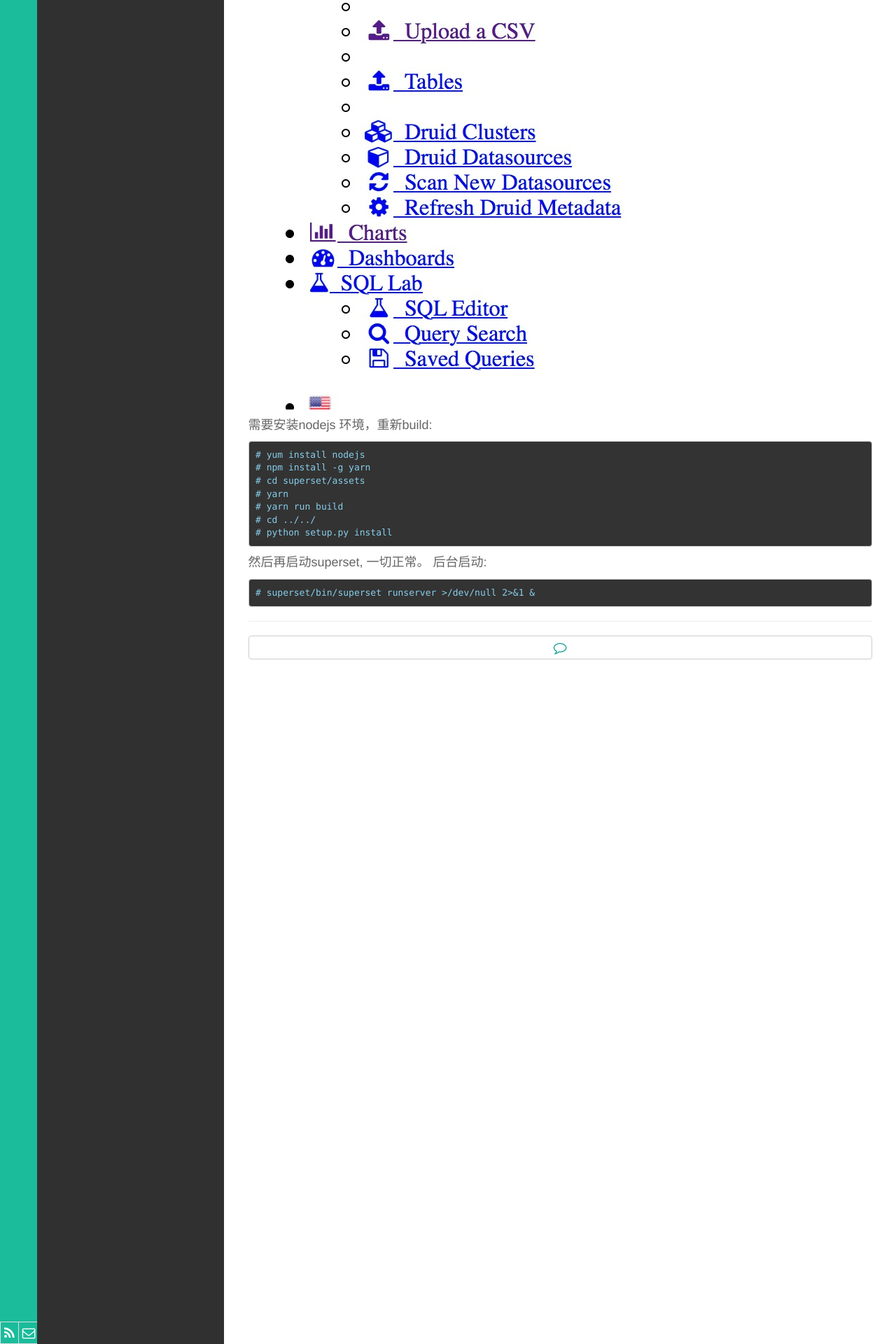
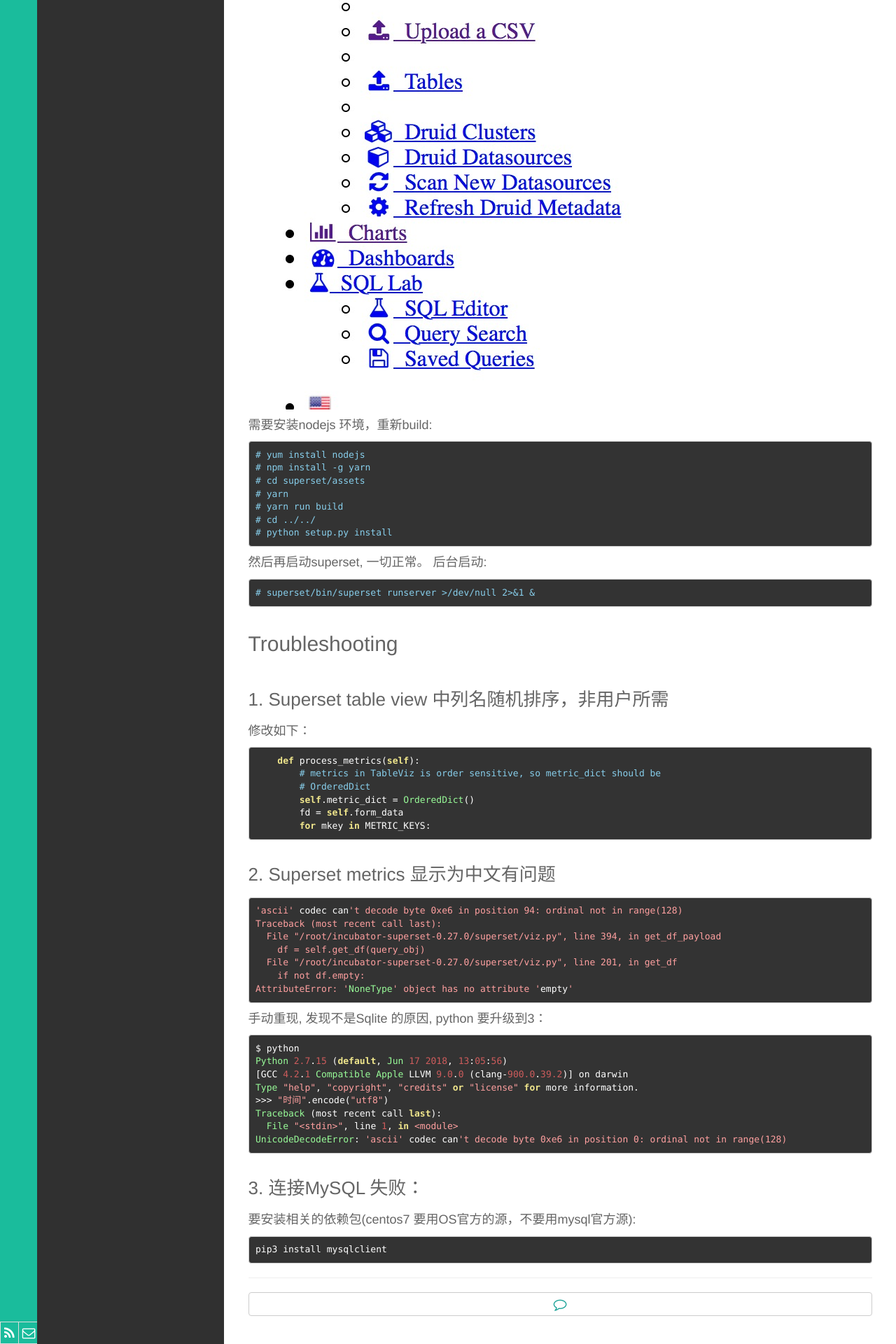
Before and after one commit to wenchma/wenchma.github.io, a Jekyll site: the page built from _posts/2018-10-10-superset-development.md, in a window 1280 px wide. Shown: the part 3067-4987 px from the top of the page at 70% size. Built offline with Jekyll 4.4.1, drawn with Linux system fonts in a browser that asks for light colours.

Commit message:
Add trubleshooting

````diff
--- a/_posts/2018-10-10-superset-development.md
+++ b/_posts/2018-10-10-superset-development.md
@@ -139,3 +139,47 @@
 ```
 # superset/bin/superset runserver >/dev/null 2>&1 &
 ```
+
+## Troubleshooting
+
+### 1. Superset table view 中列名随机排序，非用户所需
+
+修改如下：
+```python
+    def process_metrics(self):
+        # metrics in TableViz is order sensitive, so metric_dict should be
+        # OrderedDict
+        self.metric_dict = OrderedDict()
+        fd = self.form_data
+        for mkey in METRIC_KEYS:
+```
+
+### 2. Superset metrics 显示为中文有问题
+
+```
+'ascii' codec can't decode byte 0xe6 in position 94: ordinal not in range(128)
+Traceback (most recent call last):
+  File "/root/incubator-superset-0.27.0/superset/viz.py", line 394, in get_df_payload
+    df = self.get_df(query_obj)
+  File "/root/incubator-superset-0.27.0/superset/viz.py", line 201, in get_df
+    if not df.empty:
+AttributeError: 'NoneType' object has no attribute 'empty'
+```
+手动重现, 发现不是Sqlite 的原因, python 要升级到3：
+```
+$ python
+Python 2.7.15 (default, Jun 17 2018, 13:05:56)
+[GCC 4.2.1 Compatible Apple LLVM 9.0.0 (clang-900.0.39.2)] on darwin
+Type "help", "copyright", "credits" or "license" for more information.
+>>> "时间".encode("utf8")
+Traceback (most recent call last):
+  File "<stdin>", line 1, in <module>
+UnicodeDecodeError: 'ascii' codec can't decode byte 0xe6 in position 0: ordinal not in range(128)
+```
+
+### 3. 连接MySQL 失败：
+
+要安装相关的依赖包(centos7 要用OS官方的源，不要用mysql官方源):
+```
+pip3 install mysqlclient
+```
````
